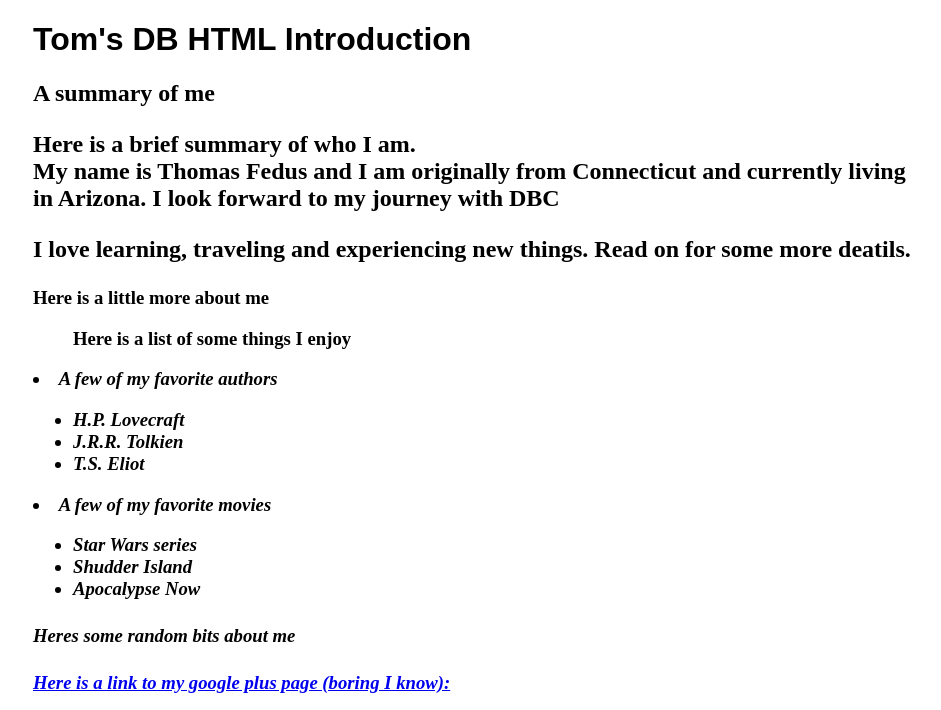
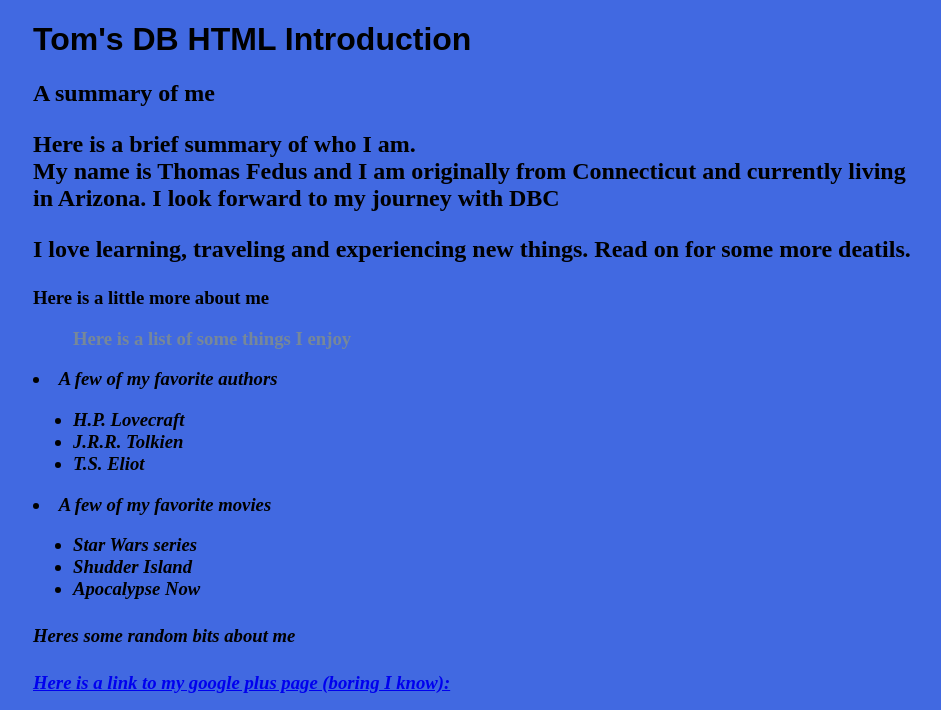
Before and after one commit to fedustho/fedustho.github.io, a plain HTML site: page unit1_projects/stylesheets/dbc1.html in a window 1280 px wide. Shown: the top 710 px of the page, without its empty margins (159-1100 px from the left). Drawn offline with Linux system fonts and the light colour scheme.

Commit message:
Update stylesheet.css

```diff
--- a/unit1_projects/stylesheets/stylesheet.css
+++ b/unit1_projects/stylesheets/stylesheet.css
@@ -1,10 +1,10 @@
-body: {
+body {
 	background-color: #4169E1;
 }
 
-img:  {height: 100px;
+img  {height: 100px;
 		width: 100px;
 	}
-ol: 	{
+ol 	{
 	color: #778899;
 }
```
